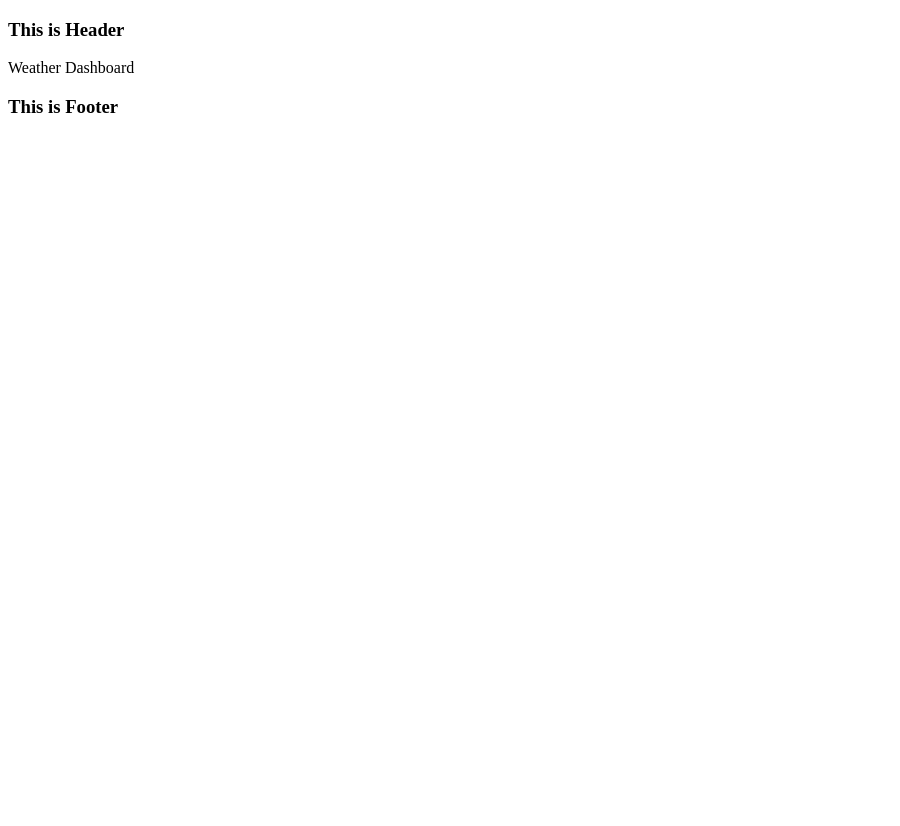
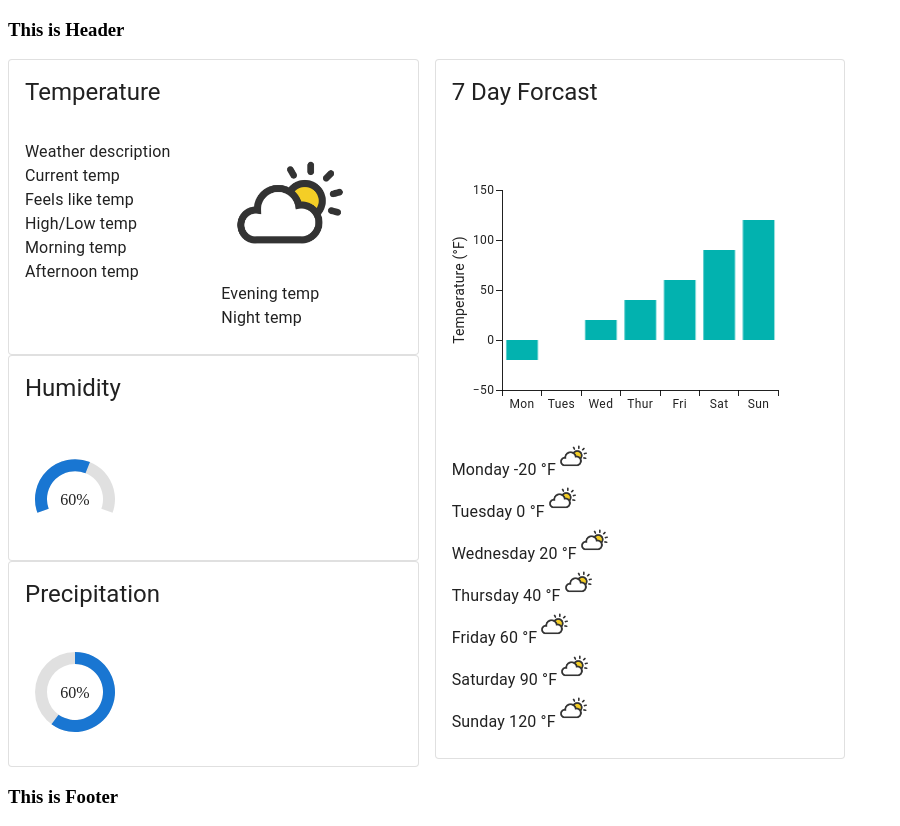
Before and after one commit to lauren-code-review/IoT_Collab, a Next.js app in the folder client/: page / in a window 1280 px wide. Shown: the whole page, without its empty margins (0-900 px from the left). Before the commit the page ends 800 px from the top, so only its background shows below. Built offline with nearby package versions, Linux system fonts and the light colour scheme.

Commit message:
added code for temperature, humidity, precipitation, and forecast

```diff
--- a/client/package.json
+++ b/client/package.json
@@ -12,9 +12,10 @@
     "@emotion/react": "^11.13.3",
     "@emotion/styled": "^11.13.0",
     "@mui/material": "^6.1.1",
+    "@mui/x-charts": "^7.18.0",
+    "next": "14.2.13",
     "react": "^18",
-    "react-dom": "^18",
-    "next": "14.2.13"
+    "react-dom": "^18"
   },
   "devDependencies": {
     "eslint": "^8",
--- a/client/src/app/page.jsx
+++ b/client/src/app/page.jsx
@@ -1,10 +1,27 @@
 // homepage
 
 import React from 'react'
+import Grid2 from '@mui/material/Grid2';
+import Temperature from '@/components/Temperature'
+import Humidity from '@/components/Humidity'
+import Precipitation from '@/components/Precipitation'
+import Forecast from '@/components/Forecast'
 
 const HomePage = () => {
   return (
-    <div>Weather Dashboard</div>
+    <Grid2 container spacing={2}>
+      <Grid2 size={4}>
+        <Temperature/>
+        <Humidity/>
+        <Precipitation/>
+      </Grid2>
+      <Grid2 size={4}>
+        <Forecast/>
+      </Grid2>
+
+
+    </Grid2>
+
   )
 }
 
--- a/client/src/components/Forecast.jsx
+++ b/client/src/components/Forecast.jsx
@@ -1 +1,107 @@
+'use client'
+
 // 7 Day Forecast
+
+import * as React from 'react';
+import Box from '@mui/material/Box';
+import Card from '@mui/material/Card';
+import CardHeader from '@mui/material/CardHeader';
+import CardContent from '@mui/material/CardContent';
+import Typography from '@mui/material/Typography';
+import { BarChart } from '@mui/x-charts/BarChart';
+import { axisClasses } from '@mui/x-charts/ChartsAxis';
+import Image from 'next/image'
+import placeholder from '@/public/images/placeholder-weather.png'
+// import { dataset, valueFormatter } from '../dataset/weather';
+
+const chartSetting = {
+  yAxis: [
+    {
+      label: 'Temperature (°F)',
+    },
+  ],
+  height: 300,
+  sx: {
+    [`& .${axisClasses.directionY} .${axisClasses.label}`]: {
+      transform: 'translateX(-10px)',
+    },
+  },
+};
+
+const card = (
+    <React.Fragment>
+      <CardHeader title="7 Day Forcast"/>
+      <CardContent >
+        <BarChart
+            xAxis={[{ scaleType: 'band', data: ['Mon', 'Tues', 'Wed', 'Thur', 'Fri', 'Sat', 'Sun'] }]}
+            series={[{ data: [-20, 0, 20, 40, 60, 90, 120] }]}
+            {...chartSetting}
+        />
+        <Typography variant="body1">
+            Monday -20 °F
+            <Image
+                src={placeholder}
+                height={35}
+                width={35}
+                alt="Weather Icon"
+                />
+            <br />
+            Tuesday 0 °F
+            <Image
+                src={placeholder}
+                height={35}
+                width={35}
+                alt="Weather Icon"
+                />
+            <br />
+            Wednesday 20 °F
+            <Image
+                src={placeholder}
+                height={35}
+                width={35}
+                alt="Weather Icon"
+                />
+            <br />
+            Thursday 40 °F
+            <Image
+                src={placeholder}
+                height={35}
+                width={35}
+                alt="Weather Icon"
+                />
+            <br />
+            Friday 60 °F
+            <Image
+                src={placeholder}
+                height={35}
+                width={35}
+                alt="Weather Icon"
+                />
+            <br />
+            Saturday 90 °F
+            <Image
+                src={placeholder}
+                height={35}
+                width={35}
+                alt="Weather Icon"
+                />
+            <br/>
+            Sunday 120 °F
+            <Image
+                src={placeholder}
+                height={35}
+                width={35}
+                alt="Weather Icon"
+                />
+        </Typography>
+      </CardContent>
+    </React.Fragment>
+  );
+
+export default function Forecast() {
+  return (
+    <Box>
+        <Card variant="outlined">{card}</Card>
+    </Box>
+  );
+}
--- a/client/src/components/Humidity.jsx
+++ b/client/src/components/Humidity.jsx
@@ -1 +1,38 @@
+'use client'
+
 // Humidity
+
+import * as React from 'react';
+import Box from '@mui/material/Box';
+import Card from '@mui/material/Card';
+import CardHeader from '@mui/material/CardHeader';
+import CardContent from '@mui/material/CardContent';
+import { Gauge } from '@mui/x-charts/Gauge';
+
+const card = (
+    <React.Fragment>
+      <CardHeader title="Humidity"/>
+      <CardContent >
+        <Gauge
+        width={100}
+        height={100}
+        value={60}
+        startAngle={-110}
+        endAngle={110}
+        innerRadius="70%"
+        outerRadius="100%"
+        text={
+            ({ value }) => `${value}%`
+         }
+        />
+      </CardContent>
+    </React.Fragment>
+  );
+
+  export default function Humidity() {
+    return (
+      <Box>
+        <Card variant="outlined">{card}</Card>
+      </Box>
+    );
+  }
--- a/client/src/components/Precipitation.jsx
+++ b/client/src/components/Precipitation.jsx
@@ -1 +1,38 @@
+'use client'
+
 // Precipitation
+
+import * as React from 'react';
+import Box from '@mui/material/Box';
+import Card from '@mui/material/Card';
+import CardHeader from '@mui/material/CardHeader';
+import CardContent from '@mui/material/CardContent';
+import { Gauge } from '@mui/x-charts/Gauge';
+
+const card = (
+    <React.Fragment>
+      <CardHeader title="Precipitation"/>
+      <CardContent >
+        <Gauge
+        width={100}
+        height={100}
+        value={60}
+        startAngle={0}
+        endAngle={360}
+        innerRadius="70%"
+        outerRadius="100%"
+        text={
+            ({ value }) => `${value}%`
+         }
+        />
+      </CardContent>
+    </React.Fragment>
+  );
+
+  export default function Precipitation() {
+    return (
+      <Box>
+        <Card variant="outlined">{card}</Card>
+      </Box>
+    );
+  }
--- a/client/src/components/Temperature.jsx
+++ b/client/src/components/Temperature.jsx
@@ -1 +1,65 @@
+'use client'
+
 // Temperature
+
+import * as React from 'react';
+import Box from '@mui/material/Box';
+import Card from '@mui/material/Card';
+import CardHeader from '@mui/material/CardHeader';
+import CardContent from '@mui/material/CardContent';
+import Typography from '@mui/material/Typography';
+import Grid2 from '@mui/material/Grid2';
+import Image from 'next/image'
+import placeholder from '@/public/images/placeholder-weather.png'
+
+const card = (
+    <React.Fragment>
+      <CardHeader title="Temperature"/>
+      <CardContent sx={{ flexGrow: 1 }}>
+        <Grid2 container spacing={2}>
+            <Grid2 size={6}>
+                <Typography variant="body1">
+                    Weather description
+                    <br />
+                    Current temp
+                    <br />
+                    Feels like temp
+                    <br />
+                    High/Low temp
+                    <br />
+                    Morning temp
+                    <br />
+                    Afternoon temp
+                </Typography>
+            </Grid2>
+            <Grid2 size={6}>
+                {/* <CardMedia
+                component="img"
+                height="137.5"
+                image="/placeholder-weather.png"
+                alt="Weather Icon"
+                /> */}
+                <Image
+                src={placeholder}
+                height={137.5}
+                width={137.5}
+                alt="Weather Icon"
+                />
+                <Typography variant="body1">
+                    Evening temp
+                    <br />
+                    Night temp
+                </Typography>
+            </Grid2>
+        </Grid2>
+      </CardContent>
+    </React.Fragment>
+  );
+
+  export default function Temperature() {
+    return (
+      <Box>
+        <Card variant="outlined">{card}</Card>
+      </Box>
+    );
+  }
```
Also changed, not shown: client/src/public/images/placeholder-weather.png (added), 1 other file (tests, documents, lock files or other folders).
